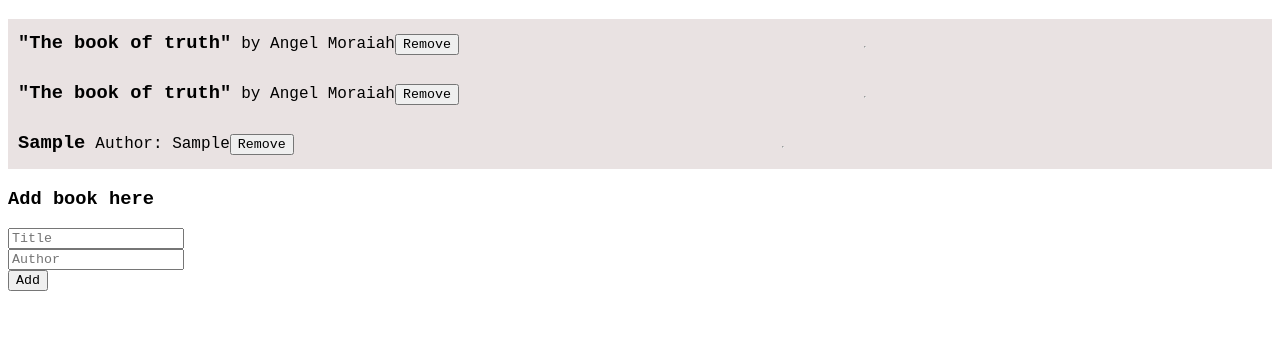
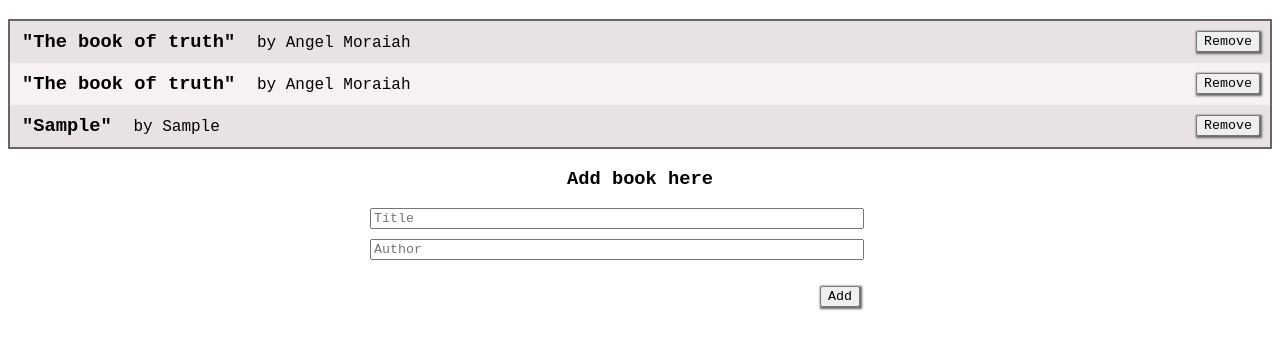
Before and after one commit to Lucas-Masaba/awesome_books, a website: page index.html in a window 1280 px wide. Both pictures are taken after typing "Sample", "Sample" into the empty fields and a click on the button "Add". Shown: the part 61-410 px from the top of the page. Drawn offline with Linux system fonts and the light colour scheme.

Commit message:
Create styles for elements based on instruction

```diff
--- a/JS/ui.js
+++ b/JS/ui.js
@@ -5,13 +5,21 @@ class UI {
     const booksUL = document.getElementById('books');
     const { allBooks } = Storage;
 
-    allBooks.forEach((book) => {
+    allBooks.forEach((book, index) => {
       const li = document.createElement('li');
+      index % 2 === 0 ?
+      li.classList.add("gray") :
+      li.classList.add("whiteSmoke")
+
       li.innerHTML = `
-                <h3>"${book.title}" </h3>
-                <p> by ${book.author}</p>
-                <button data-id="${book.id}" type="button">Remove</button>
-                <hr>
+                <div>
+                  <h3>"${book.title}" </h3>
+                  <span> by ${book.author}</span>
+                </div>
+                <button
+                  data-id="${book.id}"
+                  type="button">Remove
+                </button>
             `;
 
       booksUL.appendChild(li);
@@ -38,6 +46,16 @@ class UI {
       Book.save(newBook);
       UI.appendBook(newBook);
       UI.resetForm();
+
+
+      const bookList = [...document.querySelectorAll("#books li")]
+      console.log(bookList)
+      bookList.forEach( (item, index) => {
+        index % 2 === 0 ?
+        item.classList.add("gray") :
+        item.classList.add("whiteSmoke")
+      })
+
     }
   }
 
@@ -50,11 +68,24 @@ class UI {
     const booksUL = document.getElementById('books');
     const newBookToAppend = document.createElement('li');
 
+  //   <div>
+  //   <h3>"${book.title}" </h3>
+  //   <span> by ${book.author}</span>
+  // </div>
+  // <button
+  //   data-id="${book.id}"
+  //   type="button">Remove
+  // </button>
+
     newBookToAppend.innerHTML = `
-            <h3>${newBook.title}</h3>
-            <p>Author: ${newBook.author}</p>
+
+            <div>
+              <h3>"${newBook.title}" </h3>
+              <span> by ${newBook.author}</span>
+            </div>
+
             <button data-id="${newBook.id}" type="button">Remove</button>
-            <hr>
+
         `;
 
     booksUL.appendChild(newBookToAppend);
--- a/index.html
+++ b/index.html
@@ -28,7 +28,7 @@
       <form action="/">
         <input type="text" name="title" placeholder="Title"><br>
         <input type="text" name="author" placeholder="Author"><br>
-        <button id="add" type="submit">Add</button>
+        <p><button id="add" type="submit">Add</button></p>
       </form>
     </section>
   </main>
--- a/style.css
+++ b/style.css
@@ -1,20 +1,72 @@
 * {
   font-family: "Comic Neue", "Courier New", Courier, monospace;
 }
+
 #books {
   list-style-type: none;
   padding-left: 0%;
   background: rgb(233, 226, 226);
+  border: solid 2px #666;
+}
 
-}
 .awesome_books {
   text-align: center;
 }
+
 #books li {
   display: flex;
-
+  justify-content: space-between;
   align-items: baseline;
 }
+
 ul h3 {
   margin: 0 10px ;
+  display: inline-block;
+  padding: 10px 2px;
 }
+
+ul button {
+  margin: auto 10px;
+}
+
+.grey {
+  background-color: rgb(85, 84, 84);
+}
+
+.whiteSmoke {
+  background-color: rgb(247, 241, 241);
+}
+
+.form_section {
+  max-width: 600px;
+  width: 100%;
+  margin: auto;
+}
+
+form {
+  display: block;
+  margin: auto;
+}
+
+form input {
+  margin-bottom: 10px;
+}
+
+.form_section h3 {
+ text-align: center;
+}
+
+.form_section p button {
+  float: right;
+  margin-right: 50px;
+}
+
+.form_section form,
+.form_section input
+{
+  width: 90%;
+}
+
+button {
+  box-shadow: 1px 1px 2px 1px #666;
+}
```
